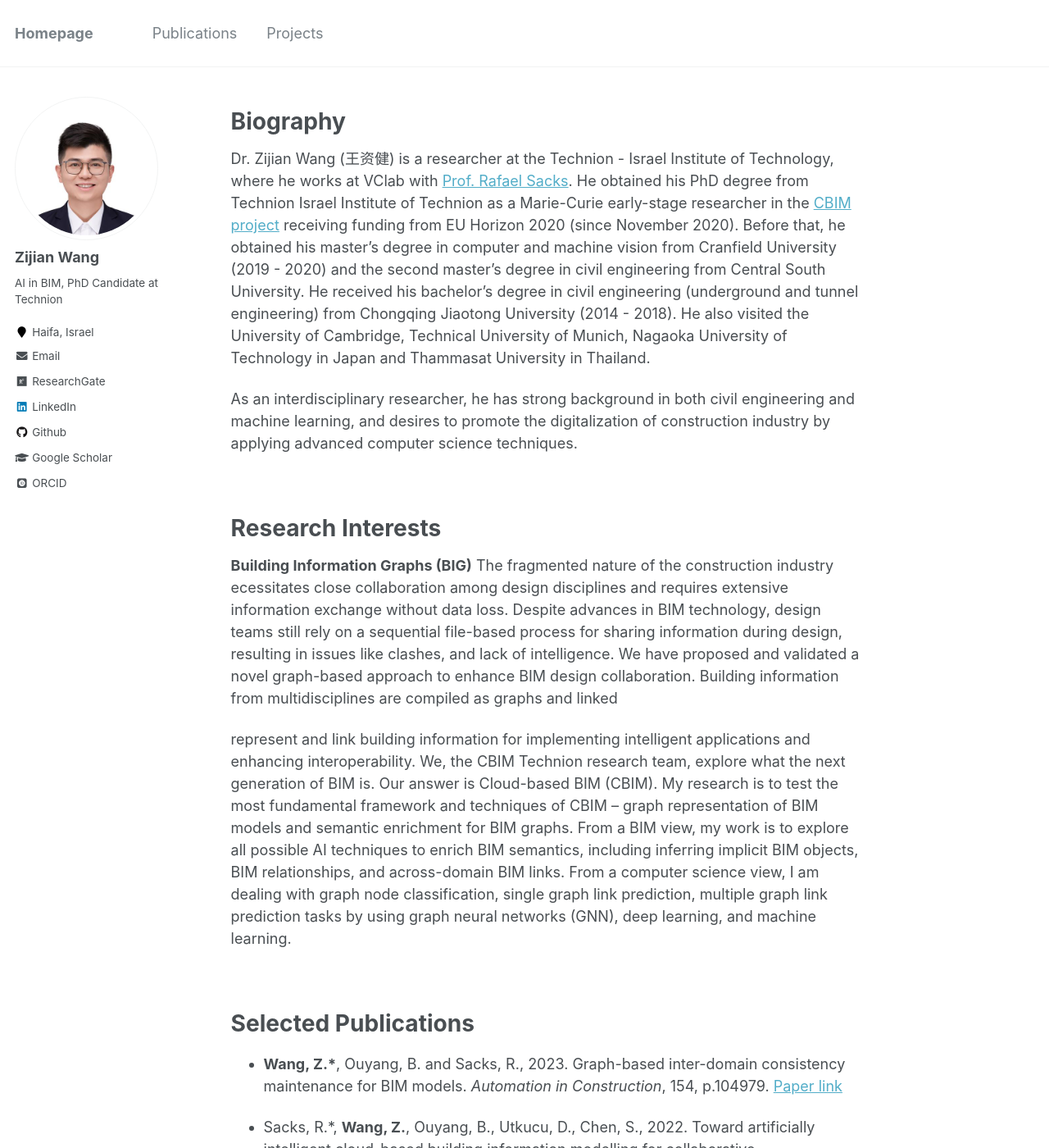
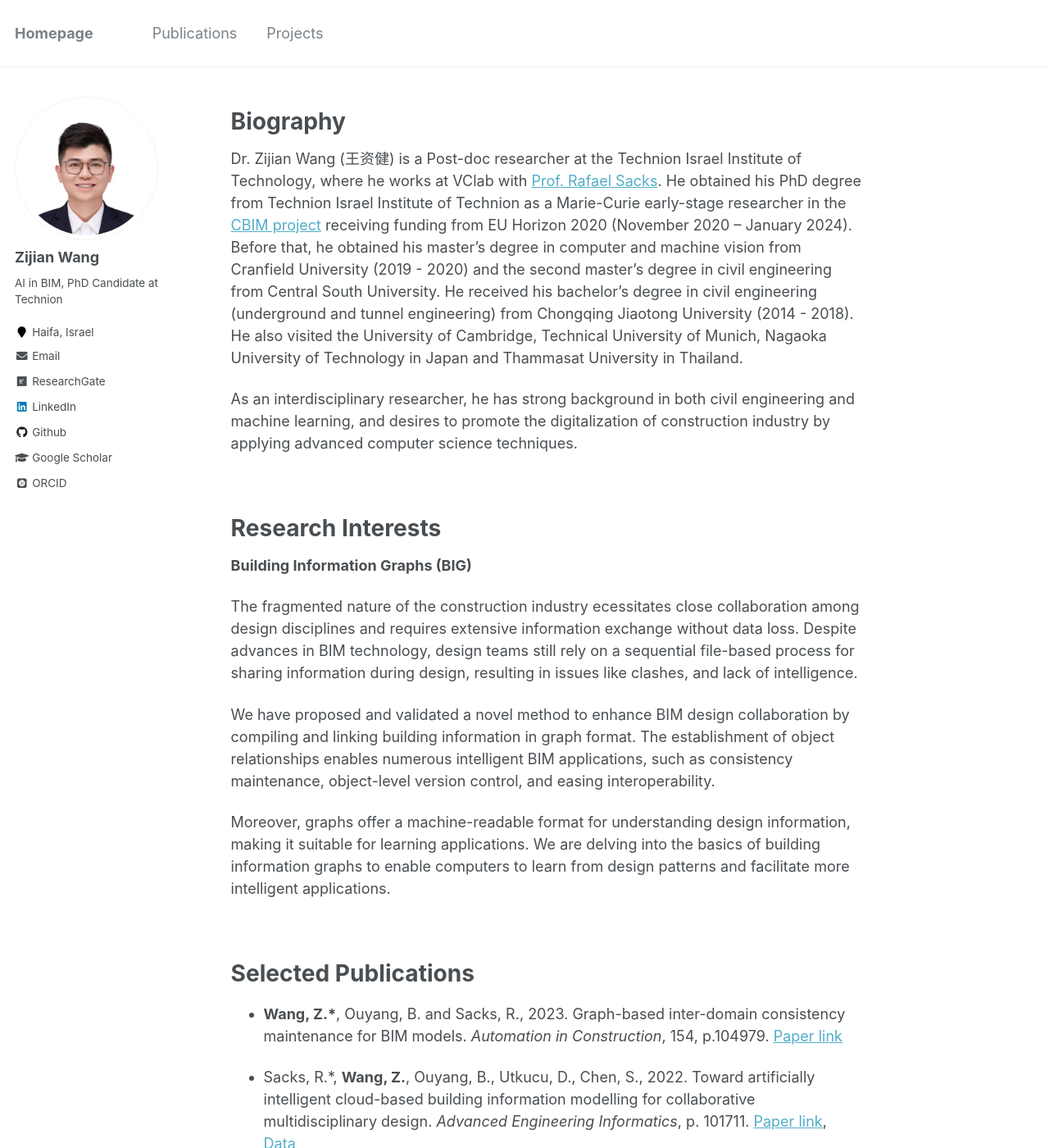
Before and after one commit to ZijianWang-ZW/zijianwang-zw.github.io, a Jekyll site: the page built from _pages/about.md, in a window 1280 px wide and 1400 px high. Shown: the whole window at 82% size. Built offline with Jekyll 4.4.1, drawn with Linux system fonts in a browser that asks for light colours; some web fonts are replaced.

Commit message:
put the correct description

```diff
--- a/_pages/about.md
+++ b/_pages/about.md
@@ -9,7 +9,7 @@ redirect_from:
 ---
 Biography
 ======
-Dr. Zijian Wang (王资健) is a researcher at the Technion - Israel Institute of Technology, where he works at VClab with [Prof. Rafael Sacks](https://sacks.net.technion.ac.il/). He obtained his PhD degree from Technion Israel Institute of Technion as a Marie-Curie early-stage researcher in the [CBIM project](https://cbim2020.net.technion.ac.il/) receiving funding from EU Horizon 2020 (since November 2020). Before that, he obtained his master's degree in computer and machine vision from Cranfield University (2019 - 2020) and the second master's degree in civil engineering from Central South University. He received his bachelor's degree in civil engineering (underground and tunnel engineering) from Chongqing Jiaotong University (2014 - 2018). He also visited the University of Cambridge, Technical University of Munich, Nagaoka University of Technology in Japan and Thammasat University in Thailand.
+Dr. Zijian Wang (王资健) is a Post-doc researcher at the Technion Israel Institute of Technology, where he works at VClab with [Prof. Rafael Sacks](https://sacks.net.technion.ac.il/). He obtained his PhD degree from Technion Israel Institute of Technion as a Marie-Curie early-stage researcher in the [CBIM project](https://cbim2020.net.technion.ac.il/) receiving funding from EU Horizon 2020 (November 2020 -- January 2024). Before that, he obtained his master's degree in computer and machine vision from Cranfield University (2019 - 2020) and the second master's degree in civil engineering from Central South University. He received his bachelor's degree in civil engineering (underground and tunnel engineering) from Chongqing Jiaotong University (2014 - 2018). He also visited the University of Cambridge, Technical University of Munich, Nagaoka University of Technology in Japan and Thammasat University in Thailand.
 
 As an interdisciplinary researcher, he has strong background in both civil engineering and machine learning, and desires to promote the digitalization of construction industry by applying advanced computer science techniques.
 
@@ -21,14 +21,13 @@ As an interdisciplinary researcher, he has strong background in both civil engin
 Research Interests
 ======
 **Building Information Graphs (BIG)**
+
 The fragmented nature of the construction industry ecessitates close collaboration among design disciplines and requires extensive information exchange without data loss. Despite advances in BIM technology, design teams still rely on a sequential file-based process for sharing information
-during design, resulting in issues like clashes, and lack of intelligence. We have proposed and validated a novel graph-based approach to enhance BIM design collaboration.
-Building information from multidisciplines are compiled as graphs and linked
+during design, resulting in issues like clashes, and lack of intelligence.
 
-represent and link
-building information for implementing intelligent applications and enhancing interoperability.
-We, the CBIM Technion research team, explore what the next generation of BIM is. Our answer is Cloud-based BIM (CBIM). My research is to test the most fundamental framework and techniques of CBIM -- graph representation of BIM models and semantic enrichment for BIM graphs. From a BIM view, my work is to explore all possible AI techniques to enrich BIM semantics, including inferring implicit BIM objects, BIM relationships, and across-domain BIM links. From a computer science view, I am dealing with graph node classification, single graph link prediction, multiple graph link prediction tasks by using graph neural networks (GNN), deep learning, and machine learning.
+We have proposed and validated a novel method to enhance BIM design collaboration by compiling and linking building information in graph format. The establishment of object relationships enables numerous intelligent BIM applications, such as consistency maintenance, object-level version control, and easing interoperability.
 
+Moreover, graphs offer a machine-readable format for understanding design information, making it suitable for learning applications. We are delving into the basics of building information graphs to enable computers to learn from design patterns and facilitate more intelligent applications.
 
 
 <br/>
```
